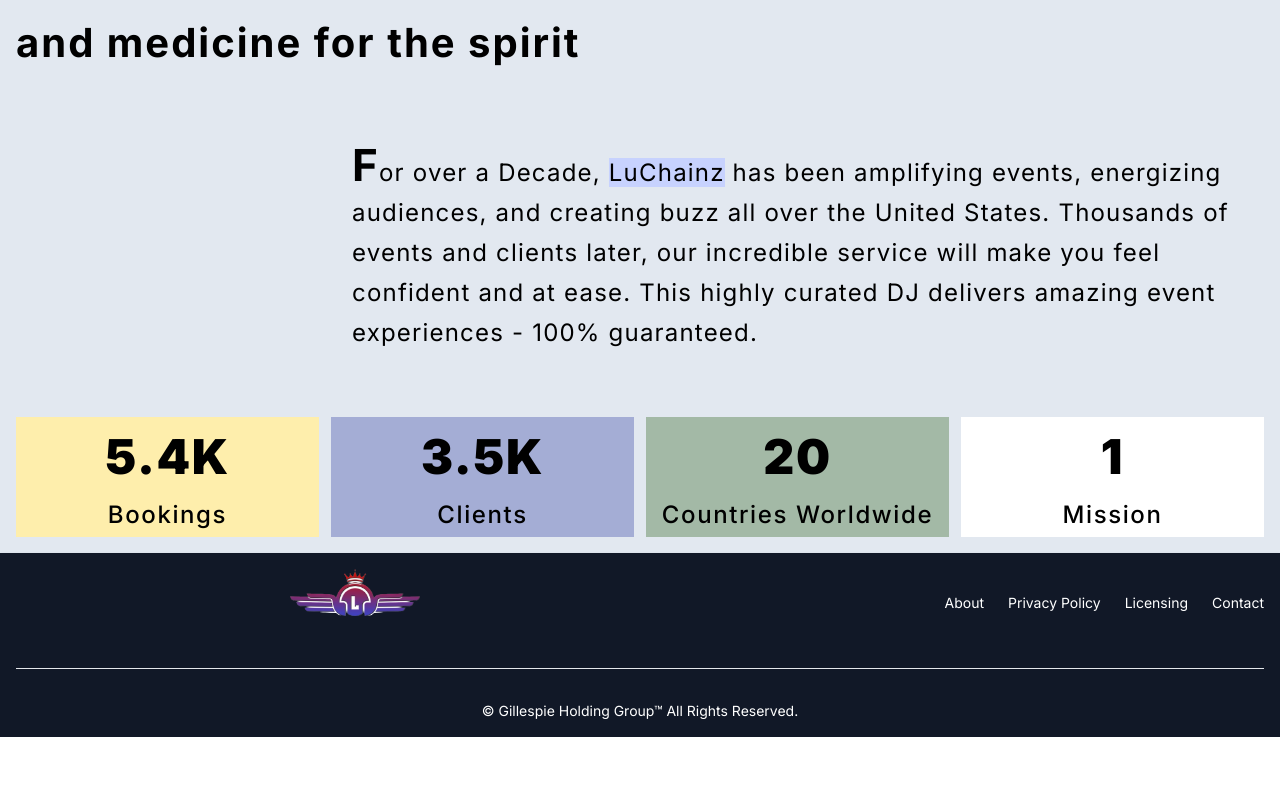
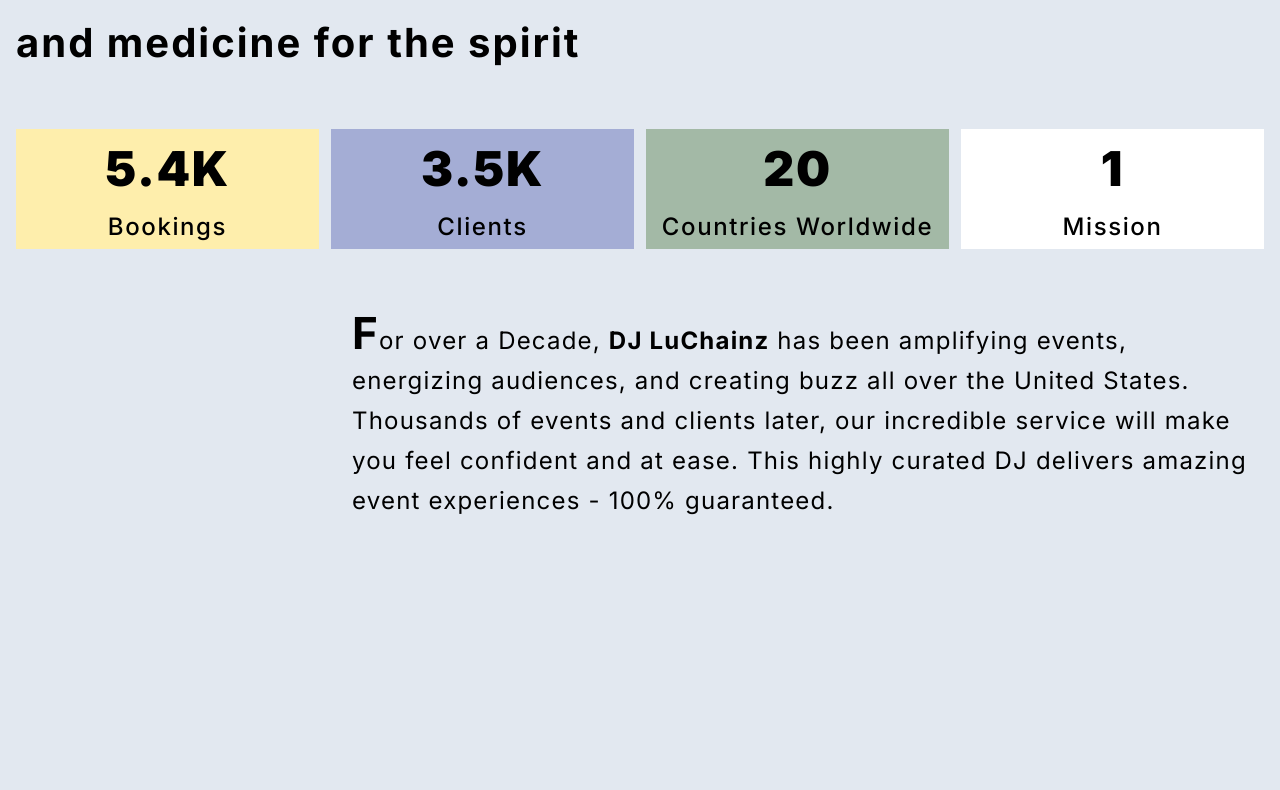
Before and after one commit to lamboprogramming/vercel-launch, a Next.js app in the folder djluchainz/: page / in a window 1280 px wide. Shown: the part 1130-1920 px from the top of the page. Before the commit the page ends 1867 px from the top, so only its background shows below. Built offline with nearby package versions, Linux system fonts and the light colour scheme.

Commit message:
testing and working

```diff
--- a/djluchainz/components/Heropage.jsx
+++ b/djluchainz/components/Heropage.jsx
@@ -40,7 +40,7 @@
         </Link>
     </div>
 
-    {/* Section 1 - first grid*/}
+    {/* Section 1 */}
     <div className="grid grid-cols-4 gap-4">
     {/* Grid 1 */}
       <div className='grid col-span-2 col-start-1 p-4'>
@@ -52,27 +52,9 @@
       </div>
     </div>
 
-    {/* Section 2 - second grid*/}
-    <div className="grid grid-cols-4">
-    {/* Col 1 */}
-      <div></div>
 
-      {/* Col 2 content here */}
-      <div className='col-span-4 col-start-1 md:col-start-2 md:col-span-4'>
-      <p className='text-[20px] md:text-[24px] text-black tracking-wider leading-10 mb-6 text-lg  p-6 m-2 '>
-      <span className='font-bold text-[44px]'>F</span>or over a Decade, <span className='bg-indigo-200'>LuChainz</span> has been amplifying events, energizing audiences, and creating buzz all over the United States. Thousands of events and clients later, our incredible service will make you feel confident and at ease. This highly curated DJ delivers amazing event experiences - 100% guaranteed.
-      </p>
 
-      </div>
-
-      {/* Col 3 */}
-      <div></div>
-
-      {/* Col 4 */}
-      <div></div>
-    </div>
-
-    {/* Section 3 grid cards */}
+     {/* Section 2  */}
      <div className='grid grid-cols-1 pr-8 tracking-widest md:gap-3 md:grid-cols-4 rounded-2xl'>
      {/* Col 1 */}
      <div className="w-full h-30 pt-1 m-4 text-center bg-[#feeeac]">
@@ -103,6 +85,28 @@
 
 
 
+    {/* Section 3 */}
+    <div className="grid grid-cols-4 grid-rows-3 pt-4">
+    {/* Col 1 */}
+      <div className='col-span-4 col-start-1 md:col-start-2 md:col-span-4'>
+        <p className='text-[20px] md:text-[24px] text-black tracking-wider leading-10 mb-6 text-lg  p-6 m-2 '>
+        <span className='font-bold text-[44px]'>F</span>or over a Decade, <span className='font-bold'>DJ LuChainz</span> has been amplifying events, energizing audiences, and creating buzz all over the United States. Thousands of events and clients later, our incredible service will make you feel confident and at ease. This highly curated DJ delivers amazing event experiences - 100% guaranteed.
+        </p>
+      </div>
+
+      {/* Col 2 */}
+      <div></div>
+
+      {/* Col 3 */}
+      <div></div>
+      {/* Col 4 */}
+      <div></div>
+    </div>
+
+
+
+
+
 
 
 
```
Lines whose indentation alone changed are shown as unchanged.
